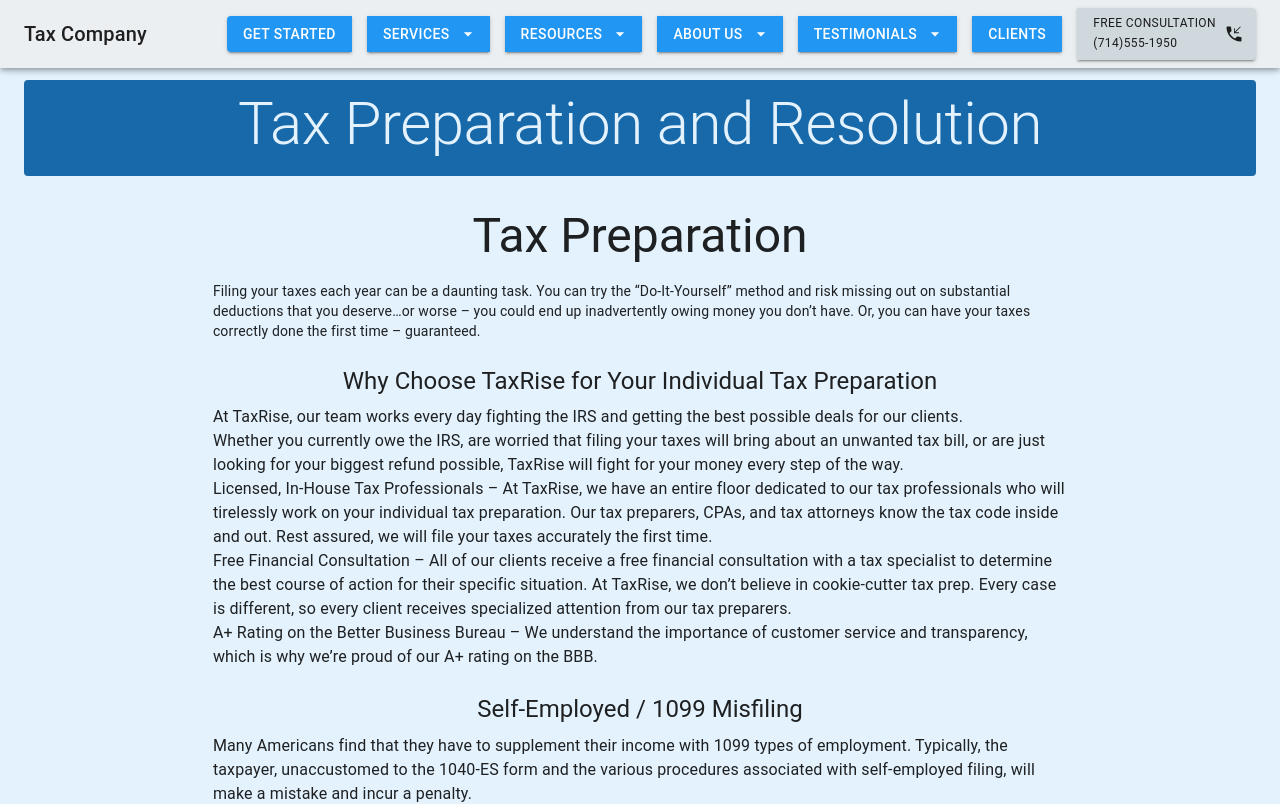
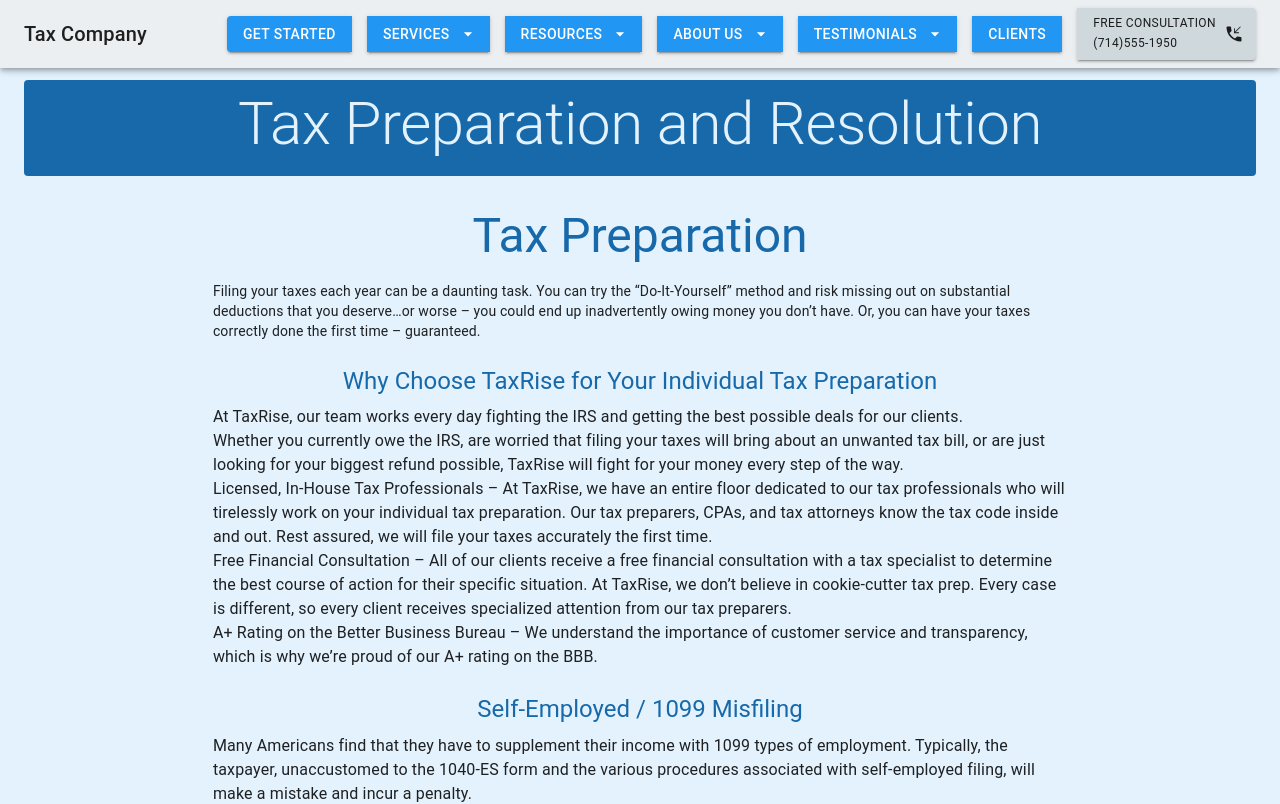
Before and after one commit to mjmorrison10/tax, a Next.js app: page /menu/taxPreparationAndResolution in a window 1280 px wide. Shown: the top 804 px of the page. Built offline with nearby package versions, Linux system fonts and the light colour scheme.

Commit message:
Update taxPreparationAndResolution.js

```diff
--- a/pages/menu/taxPreparationAndResolution.js
+++ b/pages/menu/taxPreparationAndResolution.js
@@ -15,6 +15,7 @@
               <Typography
                 gutterBottom
                 textAlign={"center"}
+                color="info.dark"
                 mt={3}
                 variant={`${!info.paragraph ? "h3" : "h5"}`}
                 component={`${!info.paragraph ? "h2" : "h3"}`}
```
